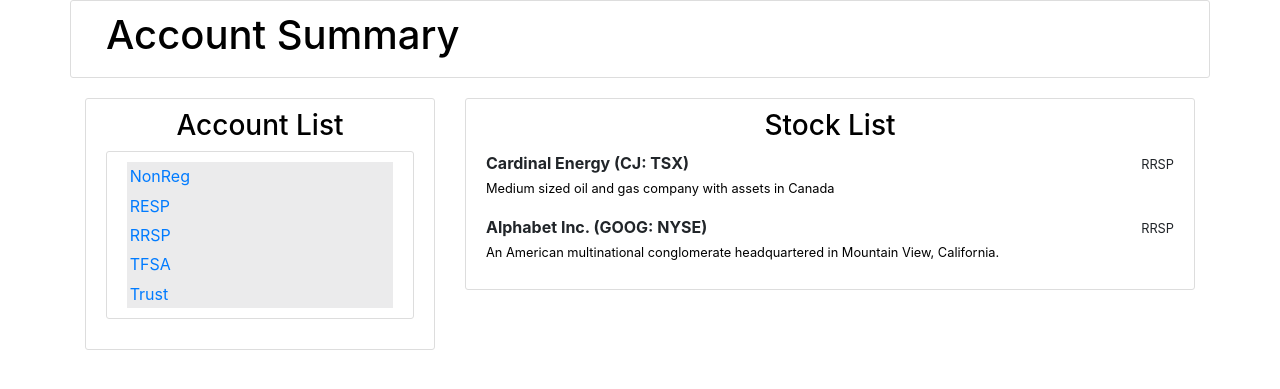
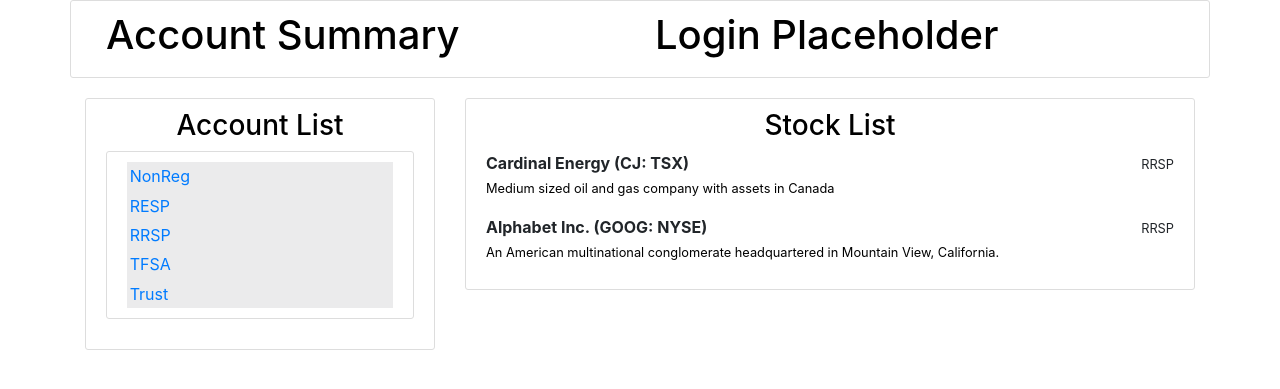
Before and after one commit to elronF/WebAppProject, a Flask app: page /accounts/1/ in a window 1280 px wide. Shown: the top 389 px of the page. Run offline with Flask 2, Linux system fonts and the light colour scheme; some libraries are stand-ins or nearby versions.

Commit message:
Added link to account summary heading

```diff
--- a/acctTracker/templates/main.html
+++ b/acctTracker/templates/main.html
@@ -7,9 +7,16 @@
 	<body>
 		<div class="container">
 			<div class="row banner-accounts">
-				<div class="col-md-12">
-					<div class="header">
-					<h1>Account Summary</h1>
+				<div class="col-md-6 text-left">
+					<div class="header-left">
+						<a href="{{url_for('showAccounts')}}">
+						<h1>Account Summary</h1>
+						</a>
+					</div>
+				</div>
+				<div class="col-md-6 login-header">
+					<div class="header-right">
+						<h1>Login Placeholder</h1>
 					</div>
 				</div>
 			</div>
@@ -26,7 +33,7 @@
 						</ul>
 					</div>
 				</div>
-				<div class="col-md-8"> <!--COLUMN FOR CONTENT-->
+				<div class="col-md-8"> <!--COLUMN FOR EXTENDED CONTENT-->
 					<div class="content-area" align="center">
 					{% block content %}
 					{% endblock %}
```
